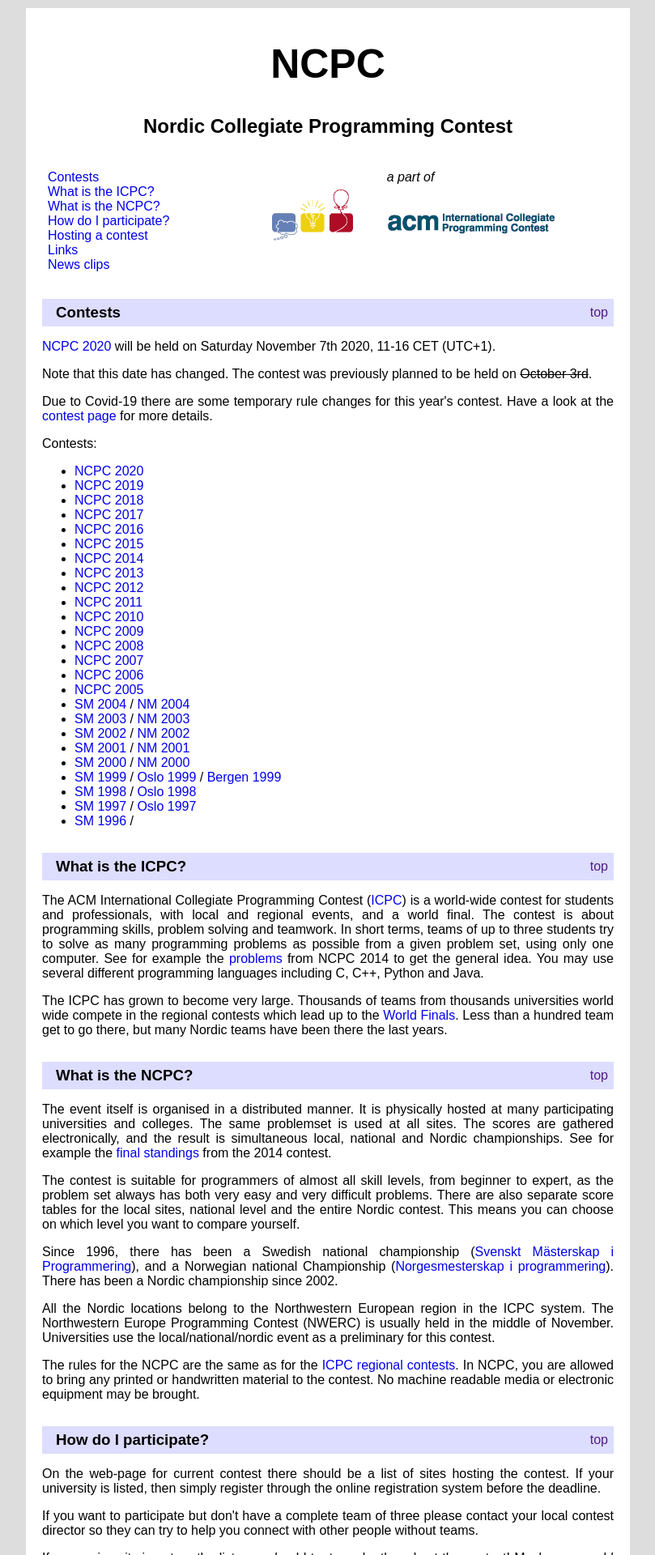
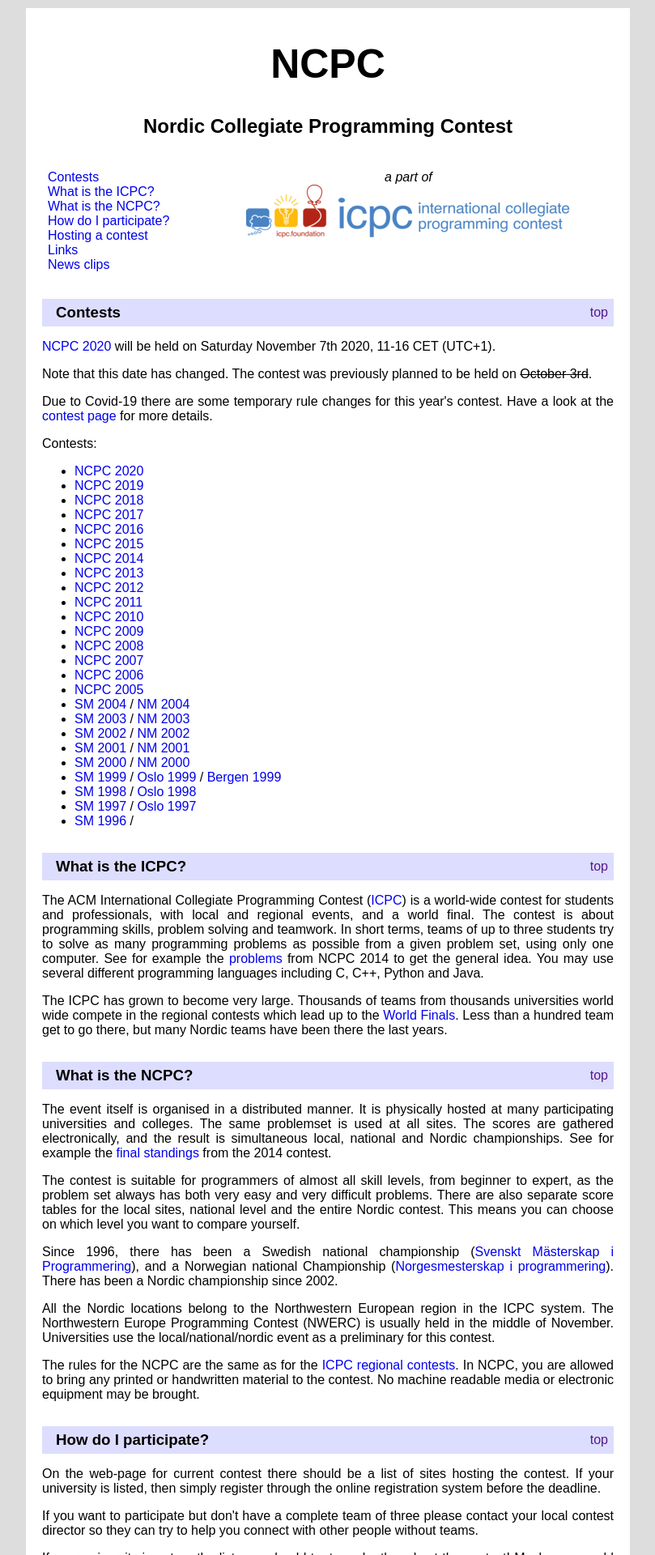
Before and after one commit to icpc/ncpc-web, a Jekyll site: the page built from index.html, in a window 1280 px wide. Shown: the top 1920 px of the page at 81% size, without its empty margins (235-1044 px from the left). Built offline with Jekyll 4.4.1, drawn with Linux system fonts in a browser that asks for light colours.

Commit message:
update to new icpc logo

```diff
--- a/_layouts/contestpage.html
+++ b/_layouts/contestpage.html
@@ -15,7 +15,7 @@
     </td>
     <td style="text-align: center">
       <i>a part of</i><br />
-      <img alt="ICPC logo" src="../gfx/acm-icpc-logo.gif" />
+        <img width="400px" alt="ICPC logo" src="/gfx/icpc-header.png" />
     </td>
   </tr>
 </table>
--- a/index.html
+++ b/index.html
@@ -19,8 +19,8 @@
         </td>
         <td style="text-align: center">
             <i>a part of</i><br />
-            <a href="http://icpc.baylor.edu/">
-                <img alt="ICPC logo" src="gfx/acm-icpc-logo.gif" />
+            <a href="http://icpc.global/">
+                <img width="400px" alt="ICPC logo" src="gfx/icpc-header.png" />
             </a>
         </td>
     </tr>
```
Also changed, not shown: gfx/icpc-header.png (added), gfx/icpc-header_original.png (added).
